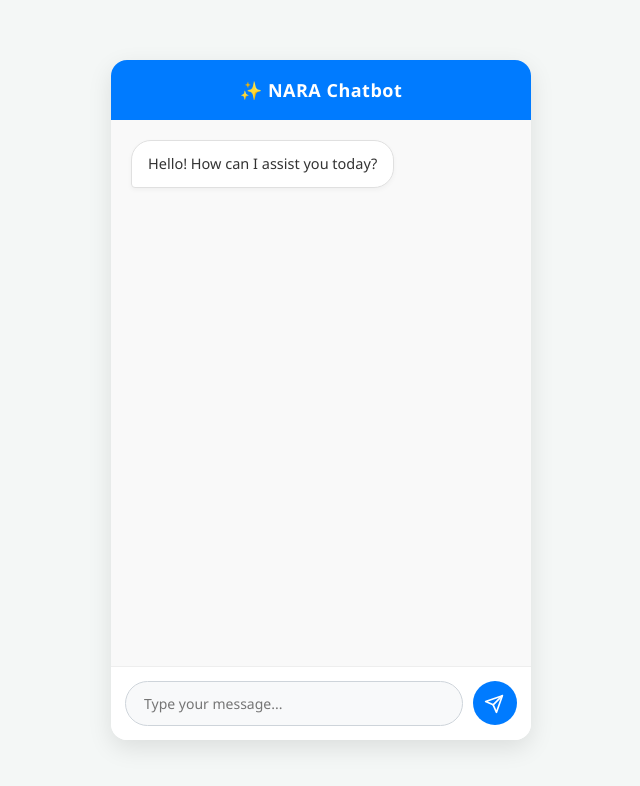
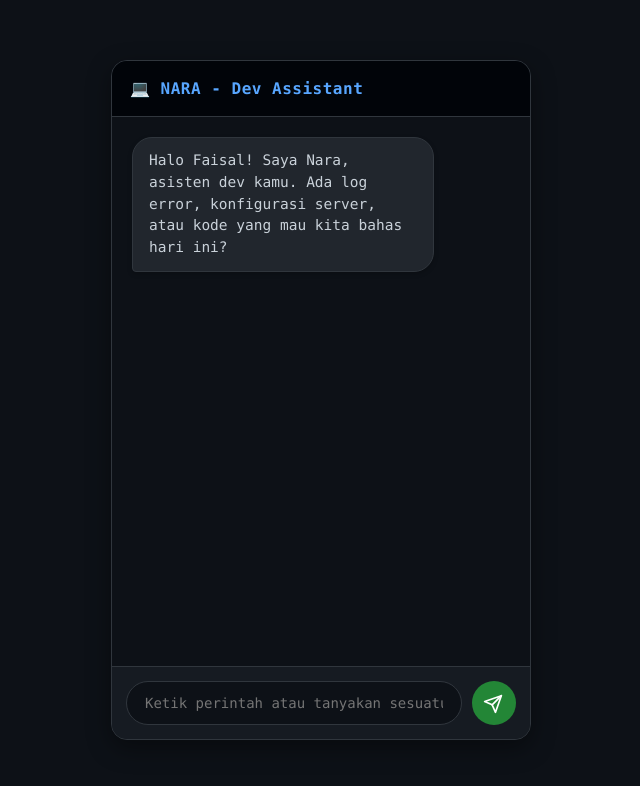
Before and after one commit to mfaisalkahfi/haktiv8-chatbot, a website: page gemini-chatbot-api/public/index.html in a window 1280 px wide. Shown: the whole page, without its empty margins (319-959 px from the left). Drawn offline with Linux system fonts and the light colour scheme.

Commit message:
modif UI dev assist

```diff
--- a/gemini-chatbot-api/public/index.html
+++ b/gemini-chatbot-api/public/index.html
@@ -3,21 +3,21 @@
 <head>
     <meta charset="UTF-8">
     <meta name="viewport" content="width=device-width, initial-scale=1.0">
-    <title>Gemini Chatbot</title>
+    <title>NARA - Dev Assistant</title>
     <link rel="stylesheet" href="style.css">
 </head>
 <body>
     <div class="chat-container">
         <header class="chat-header">
-            ✨ NARA Chatbot
+            💻 NARA - Dev Assistant
         </header>
 
         <div id="chat-box">
-            <div class="message message-model">Hello! How can I assist you today?</div>
+            <div class="message message-model">Halo Faisal! Saya Nara, asisten dev kamu. Ada log error, konfigurasi server, atau kode yang mau kita bahas hari ini?</div>
         </div>
 
         <form id="chat-form">
-            <input type="text" id="user-input" placeholder="Type your message..." autocomplete="off" required />
+            <input type="text" id="user-input" placeholder="Ketik perintah atau tanyakan sesuatu..." autocomplete="off" required />
             <button type="submit" aria-label="Send">
                 <svg xmlns="http://www.w3.org/2000/svg" width="20" height="20" viewBox="0 0 24 24" fill="none" stroke="currentColor" stroke-width="2" stroke-linecap="round" stroke-linejoin="round"><line x1="22" y1="2" x2="11" y2="13"></line><polygon points="22 2 15 22 11 13 2 9 22 2"></polygon></svg>
             </button>
--- a/gemini-chatbot-api/public/style.css
+++ b/gemini-chatbot-api/public/style.css
@@ -2,11 +2,11 @@
     box-sizing: border-box;
     margin: 0;
     padding: 0;
-    font-family: 'Segoe UI', Tahoma, Geneva, Verdana, sans-serif;
+    font-family: 'Consolas', 'Courier New', monospace, sans-serif;
 }
 
 body {
-    background-color: #f4f7f6;
+    background-color: #0d1117; /* GitHub Dark Background */
     display: flex;
     justify-content: center;
     align-items: center;
@@ -17,22 +17,24 @@ body {
     width: 100%;
     max-width: 420px;
     height: 85vh;
-    background: #ffffff;
+    background: #161b22;
     border-radius: 16px;
-    box-shadow: 0 8px 24px rgba(0, 0, 0, 0.1);
+    border: 1px solid #30363d;
+    box-shadow: 0 8px 24px rgba(0, 0, 0, 0.4);
     display: flex;
     flex-direction: column;
     overflow: hidden;
 }
 
 .chat-header {
-    background-color: #007bff;
-    color: #ffffff;
+    background-color: #010409;
+    color: #58a6ff;
     padding: 18px;
-    text-align: center;
-    font-size: 18px;
+    text-align: left;
+    font-size: 16px;
     font-weight: 600;
     letter-spacing: 0.5px;
+    border-bottom: 1px solid #30363d;
 }
 
 #chat-box {
@@ -42,7 +44,7 @@ body {
     display: flex;
     flex-direction: column;
     gap: 14px;
-    background-color: #f9f9f9;
+    background-color: #0d1117;
 }
 
 .message {
@@ -57,47 +59,48 @@ body {
 
 .message-user {
     align-self: flex-end;
-    background-color: #007bff;
+    background-color: #238636; /* GitHub Success Green */
     color: #ffffff;
     border-bottom-right-radius: 4px;
-    box-shadow: 0 2px 5px rgba(0, 123, 255, 0.2);
+    box-shadow: 0 2px 5px rgba(35, 134, 54, 0.2);
 }
 
 .message-model {
     align-self: flex-start;
-    background-color: #ffffff;
-    color: #333333;
+    background-color: #21262d;
+    color: #c9d1d9;
     border-bottom-left-radius: 4px;
-    border: 1px solid #e0e0e0;
-    box-shadow: 0 2px 5px rgba(0, 0, 0, 0.04);
+    border: 1px solid #30363d;
+    box-shadow: 0 2px 5px rgba(0, 0, 0, 0.2);
 }
 
 #chat-form {
     display: flex;
     padding: 14px;
-    background-color: #ffffff;
-    border-top: 1px solid #eeeeee;
+    background-color: #161b22;
+    border-top: 1px solid #30363d;
     gap: 10px;
 }
 
 #user-input {
     flex: 1;
     padding: 12px 18px;
-    border: 1px solid #ced4da;
+    border: 1px solid #30363d;
+    color: #c9d1d9;
     border-radius: 24px;
     font-size: 14px;
     outline: none;
     transition: border-color 0.2s;
-    background-color: #f8f9fa;
+    background-color: #0d1117;
 }
 
 #user-input:focus {
-    border-color: #007bff;
-    background-color: #ffffff;
+    border-color: #58a6ff;
+    background-color: #010409;
 }
 
 button[type="submit"] {
-    background-color: #007bff;
+    background-color: #238636;
     color: white;
     border: none;
     border-radius: 50%;
@@ -111,7 +114,7 @@ button[type="submit"] {
 }
 
 button[type="submit"]:hover {
-    background-color: #0056b3;
+    background-color: #2ea043;
     transform: scale(1.05);
 }
 
```
